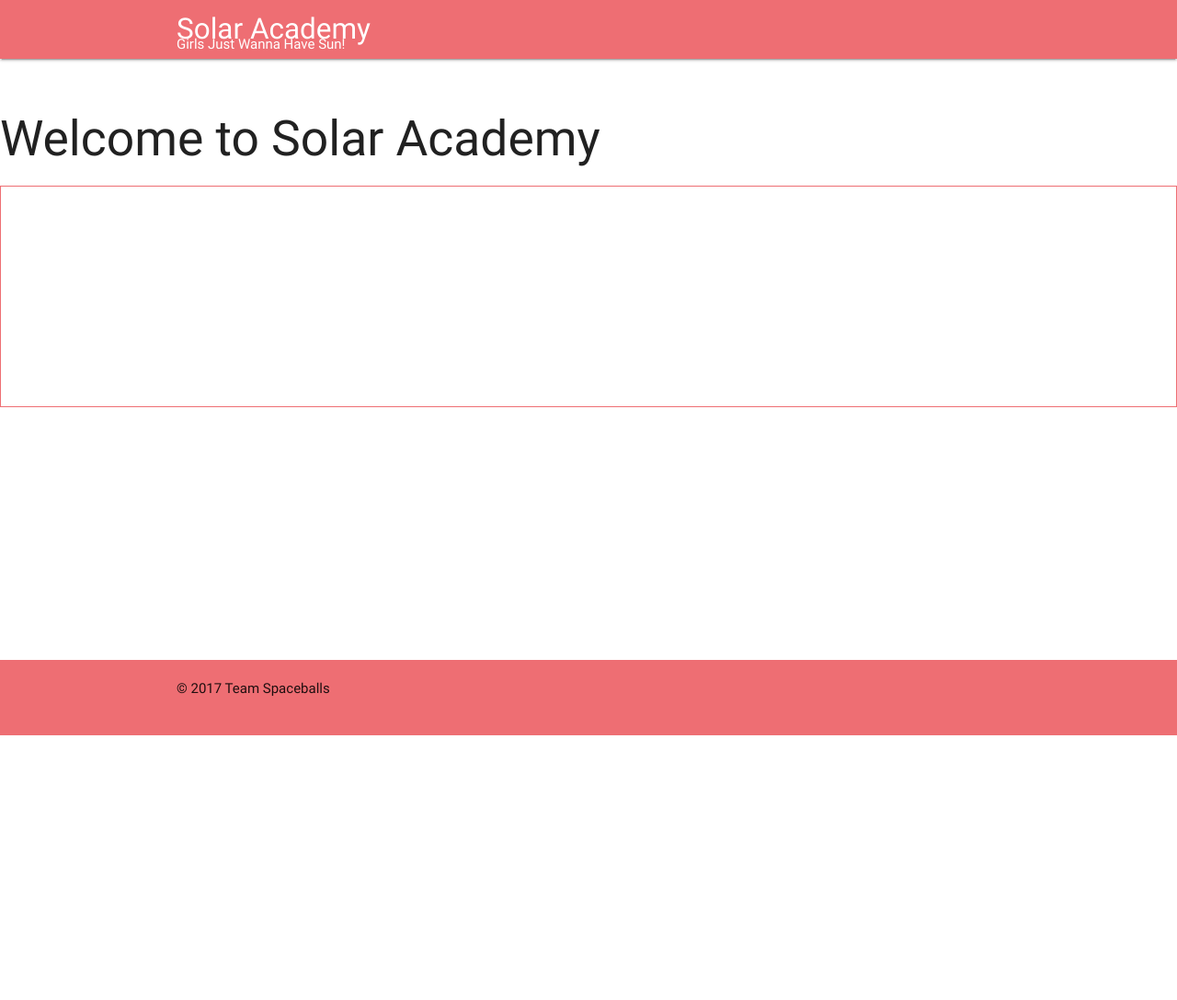
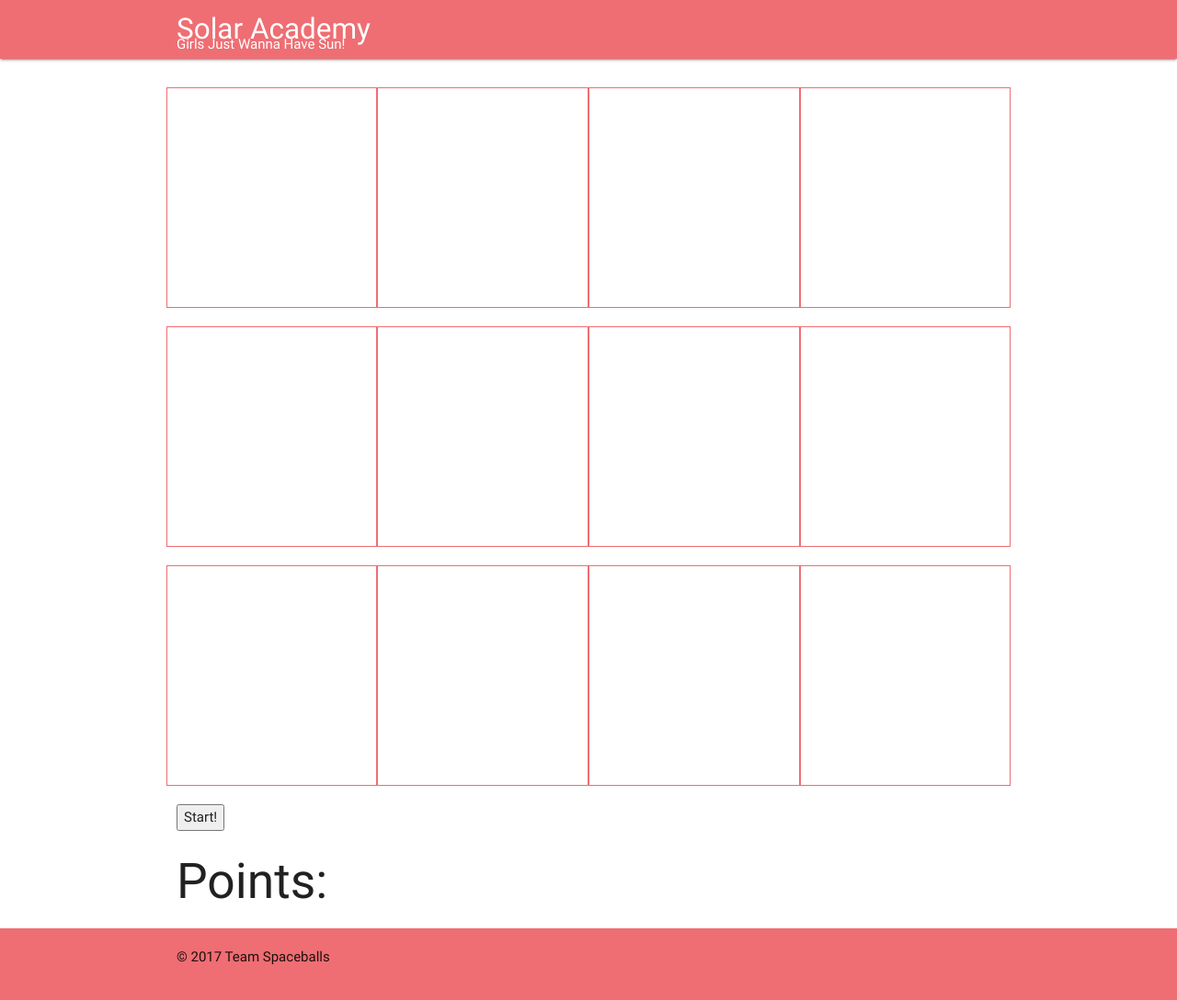
Before and after one commit to nicgallardo/solaracademy, a website: page public/index.html in a window 1280 px wide. Shown: the whole page at 92% size. Before the commit the page ends 800 px from the top, so only its background shows below. Drawn offline with nearby package versions, Linux system fonts and the light colour scheme.

Commit message:
created page with boxes and button

```diff
--- a/public/index.html
+++ b/public/index.html
@@ -23,7 +23,7 @@
     </header>
     <main>
 
-      <table>
+      <!-- <table class="container">
         <thead>
           <h2>Welcome to Solar Academy</h2>
         </thead>
@@ -51,8 +51,60 @@
             <td colspan="2"></td>
           </tr>
         </tbody>
-      </table>
+      </table> -->
+      <div class="container">
+        <div class="row">
+          <div class="square gr-0 col s6 m3 l3">
 
+          </div>
+          <div class="square gr-1 col s6 m3 l3">
+
+          </div>
+          <div class="square gr-2 col s6 m3 l3">
+
+          </div>
+          <div class="square gr-3 col s6 m3 l3">
+
+          </div>
+        </div>
+        <div class="row">
+          <div class="square gr-4 col s6 m3 l3">
+
+          </div>
+          <div class="square gr-5 col s6 m3 l3">
+
+          </div>
+          <div class="square gr-6 col s6 m3 l3">
+
+          </div>
+          <div class="square gr-7 col s6 m3 l3">
+
+          </div>
+        </div>
+        <div class="row">
+          <div class="square gr-8 col s6 m3 l3">
+
+          </div>
+          <div class="square gr-9 col s6 m3 l3">
+
+          </div>
+          <div class="square gr-10 col s6 m3 l3">
+
+          </div>
+          <div class="square gr-11 col s6 m3 l3">
+
+          </div>
+        </div>
+      </div>
+
+      <div class="container">
+        <div class="start">
+          <button type="button" name="button">Start!</button>
+        </div>
+        <div class="points">
+          <h2>Points: <span id="points"></span></h2>
+        </div>
+      </div>
     </main>
     <footer>
       <div class="footer-copyright">
--- a/public/style/style.css
+++ b/public/style/style.css
@@ -15,11 +15,8 @@ footer {
   background-color: var(--main-color);
 }
 
-table {
+.square {
   border: 1px solid var(--main-color);
+  height: 30vh;
+  width: 30vh;
 }
-
-td {
-  height: 4em;
-  width: 3em;
-}
```
